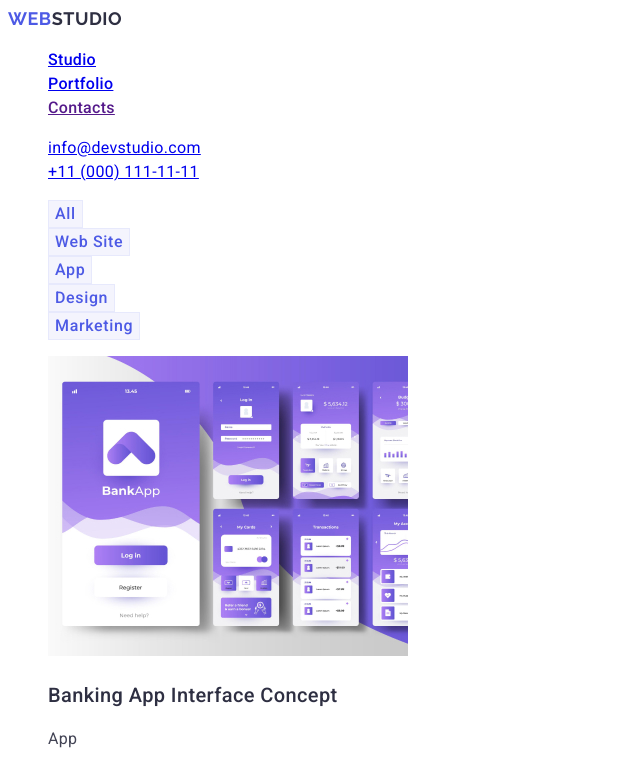
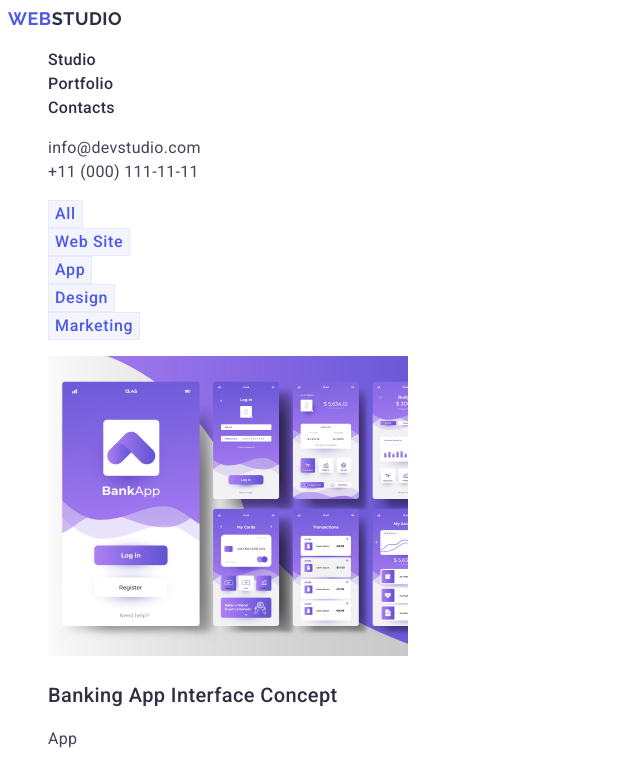
Before and after one commit to A-Cezara/goit-markup-hw-02, a plain HTML site: page portfolio.html in a window 1280 px wide. Shown: the top 764 px of the page, without its empty margins (0-640 px from the left). Drawn offline with Linux system fonts and the light colour scheme.

Commit message:
corrections part3

```diff
--- a/css/styles.css
+++ b/css/styles.css
@@ -29,10 +29,22 @@ body {
 .nav-items {
   color: var(--navy-blue-color);
   font-weight: 500;
+  font-size: 16px;
+  line-height: 1.5;
+  letter-spacing: 0.32px;
+}
+.nav-items:hover,
+.nav-items:focus {
+  color: var(--ocean-color);
 }
 
 .address {
   font-style: normal;
+  color: var(--slate-color);
+}
+.address:hover,
+.address:focus {
+  color: var(--ocean-color);
 }
 
 .logo {
@@ -40,7 +52,7 @@ body {
   font-family: var(--logo-font-family);
   font-size: 18px;
   font-weight: 800;
-  line-height: 1.17%;
+  line-height: 1.17;
   letter-spacing: 0.54px;
   text-transform: uppercase;
 }
@@ -70,6 +82,7 @@ body {
   line-height: 150%;
   letter-spacing: 0.64px;
   cursor: pointer;
+  font-family: var(--text-font-family);
 }
 .order-service-bttn:hover,
 .order-service-bttn:focus {
--- a/portfolio.html
+++ b/portfolio.html
@@ -19,20 +19,26 @@
         <a class="logo link" href="./index.html"
           >Web<span class="logo-studio-header">Studio</span></a
         >
-        <ul class="nav-items default">
-          <li><a href="./index.html">Studio</a></li>
-          <li><a href="./portfolio.html">Portfolio</a></li>
-          <li><a href="">Contacts</a></li>
+        <ul class="default">
+          <li><a class="nav-items link" href="./index.html">Studio</a></li>
+          <li>
+            <a class="nav-items link" href="./portfolio.html">Portfolio</a>
+          </li>
+          <li><a class="nav-items link" href="">Contacts</a></li>
         </ul>
       </nav>
 
-      <address class="address">
+      <address>
         <ul class="default">
           <li>
-            <a href="mailto:info@devstudio.com">info@devstudio.com</a>
+            <a class="link address" href="mailto:info@devstudio.com"
+              >info@devstudio.com</a
+            >
           </li>
           <li>
-            <a href="tel:+110001111111">+11 (000) 111-11-11</a>
+            <a class="link address" href="tel:+110001111111"
+              >+11 (000) 111-11-11</a
+            >
           </li>
         </ul>
       </address>
@@ -105,7 +111,7 @@
 
         <!-- Row 3 -->
 
-        <ul class="default">
+        <ul>
           <li>
             <img
               src="./images/row3img1.jpg"
```
Also changed, not shown: index.html (+20 -14 lines).
